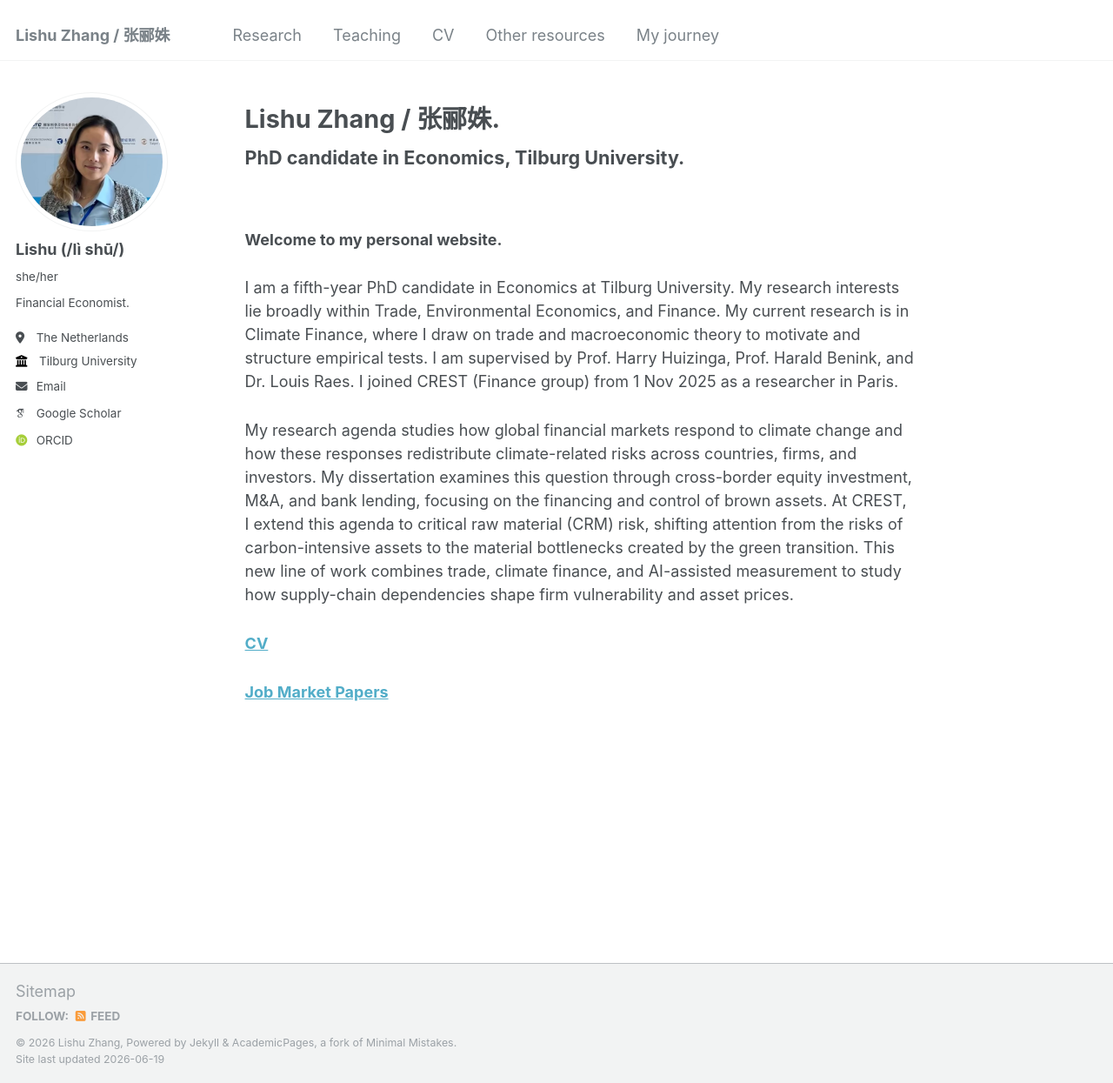
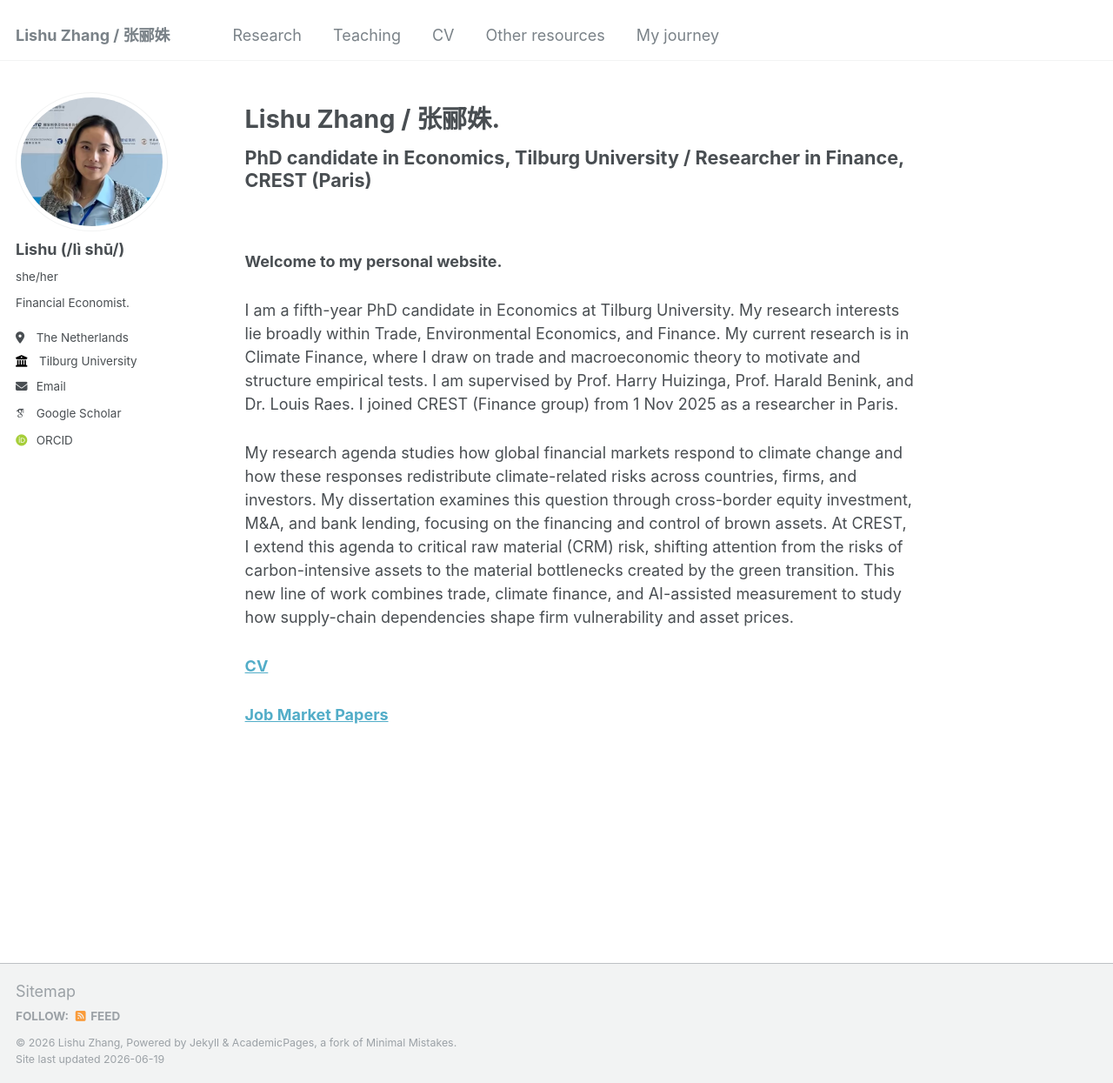
Before and after one commit to LishuZ/LishuZ.github.io, a Jekyll site: the page built from _pages/about.md, in a window 1280 px wide and 1245 px high. Shown: the whole window at 87% size. Built offline with Jekyll 4.4.1, drawn with Linux system fonts in a browser that asks for light colours; some web fonts are replaced.

Commit message:
Update about page to include research position

```diff
--- a/_pages/about.md
+++ b/_pages/about.md
@@ -6,7 +6,7 @@ redirect_from:
   - /about/
   - /about.html
 ---
-<h1 style='font-size: 1.2em; font-weight: bold;'> PhD candidate in Economics, Tilburg University.</h1>
+<h1 style='font-size: 1.2em; font-weight: bold;'> PhD candidate in Economics, Tilburg University / Researcher in Finance, CREST (Paris) </h1>
 <br />
 
 **Welcome to my personal website.**
```
